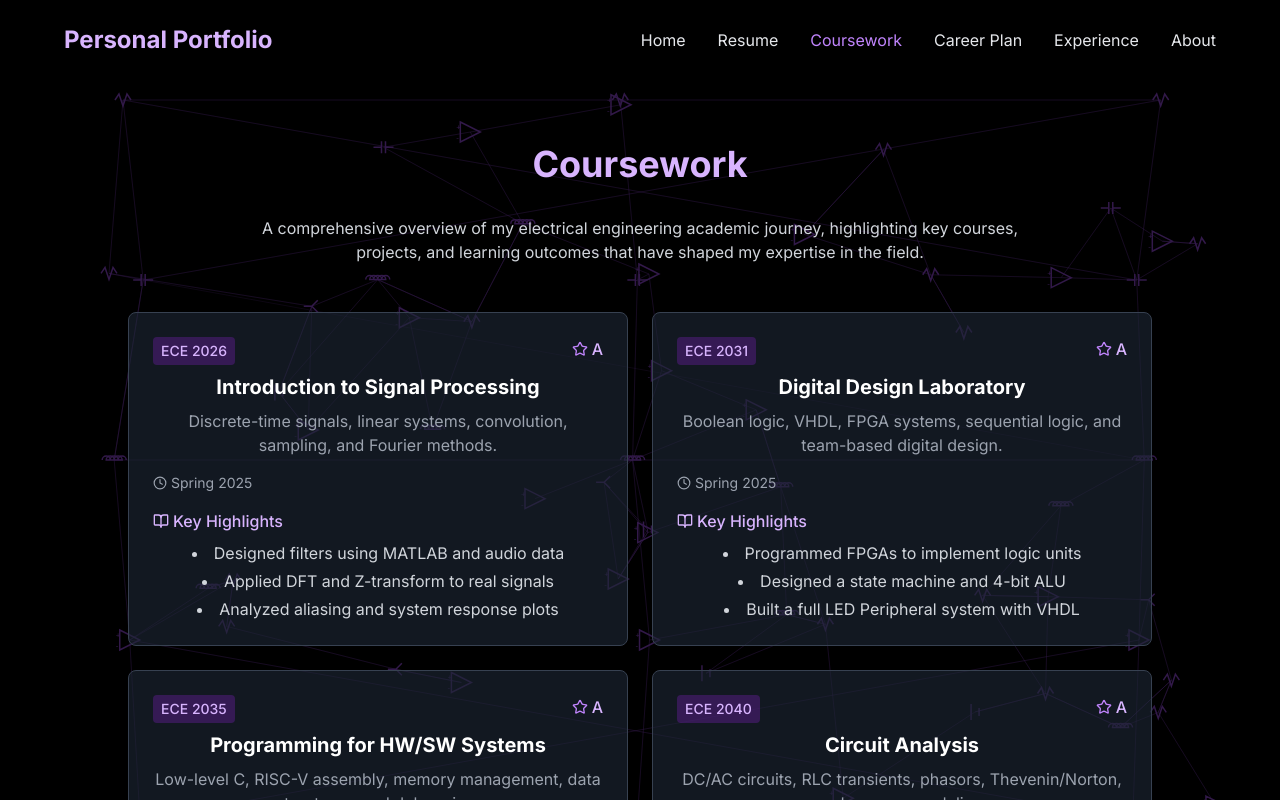
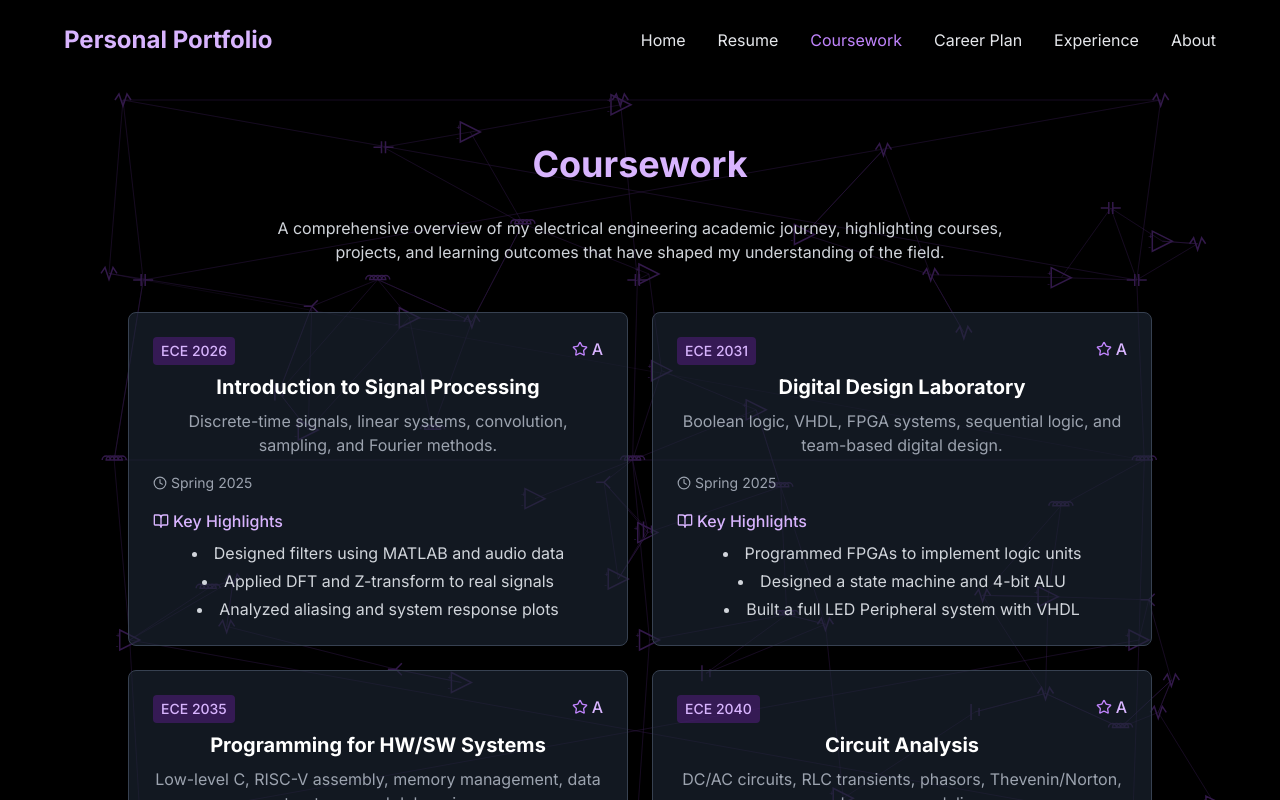
Before and after one commit to prathamingale49/personal-website, a React (Vite) app: page /coursework in a window 1280 px wide. Shown: the top 800 px of the page. Built offline with nearby package versions, Linux system fonts and the light colour scheme.

Commit message:
coursework small edit

```diff
--- a/src/pages/Coursework.tsx
+++ b/src/pages/Coursework.tsx
@@ -132,7 +132,7 @@ const Coursework = () => {
       <div className="container mx-auto px-4 py-12">
         <h1 className="text-4xl font-bold text-purple-300 mb-8 text-center">Coursework</h1>
         <p className="text-gray-300 max-w-3xl mx-auto text-center mb-12">
-          A comprehensive overview of my electrical engineering academic journey, highlighting key courses, projects, and learning outcomes that have shaped my expertise in the field.
+          A comprehensive overview of my electrical engineering academic journey, highlighting courses, projects, and learning outcomes that have shaped my understanding of the field.
         </p>
 
         <div className="grid grid-cols-1 lg:grid-cols-2 gap-6 max-w-5xl mx-auto">
```
